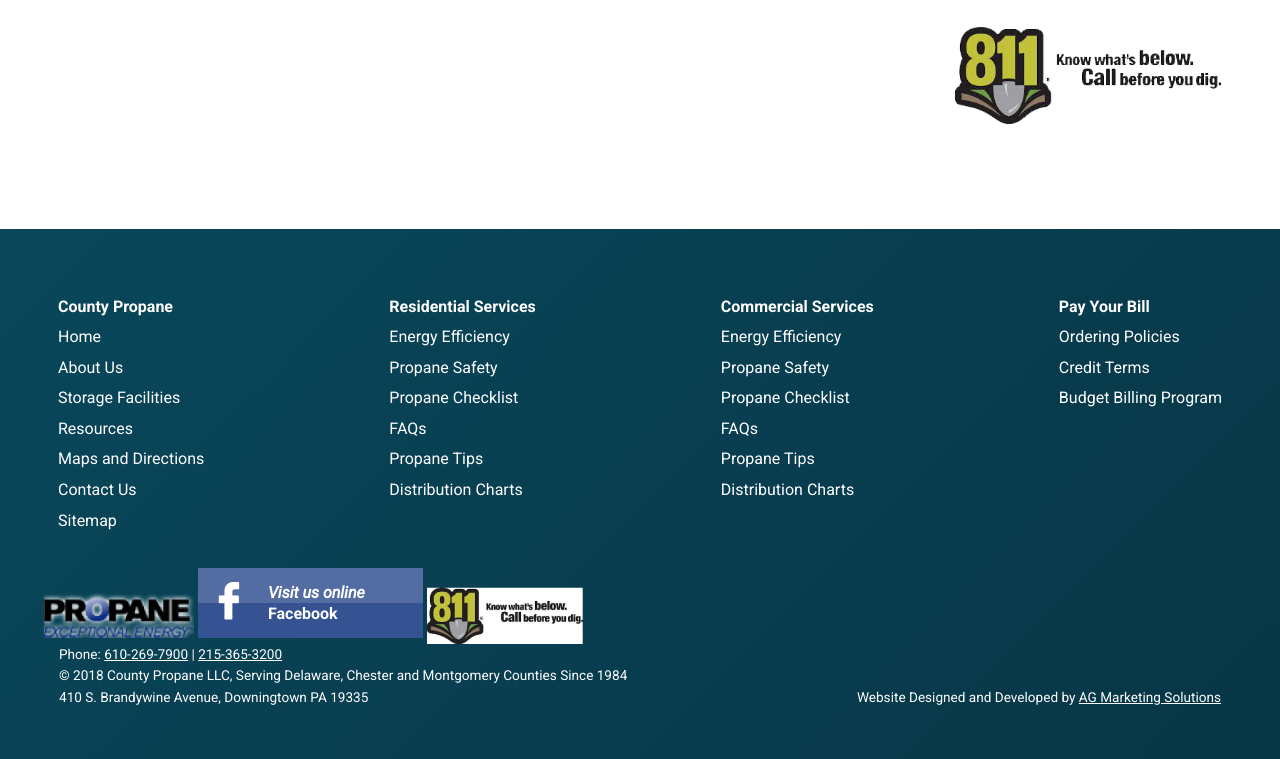
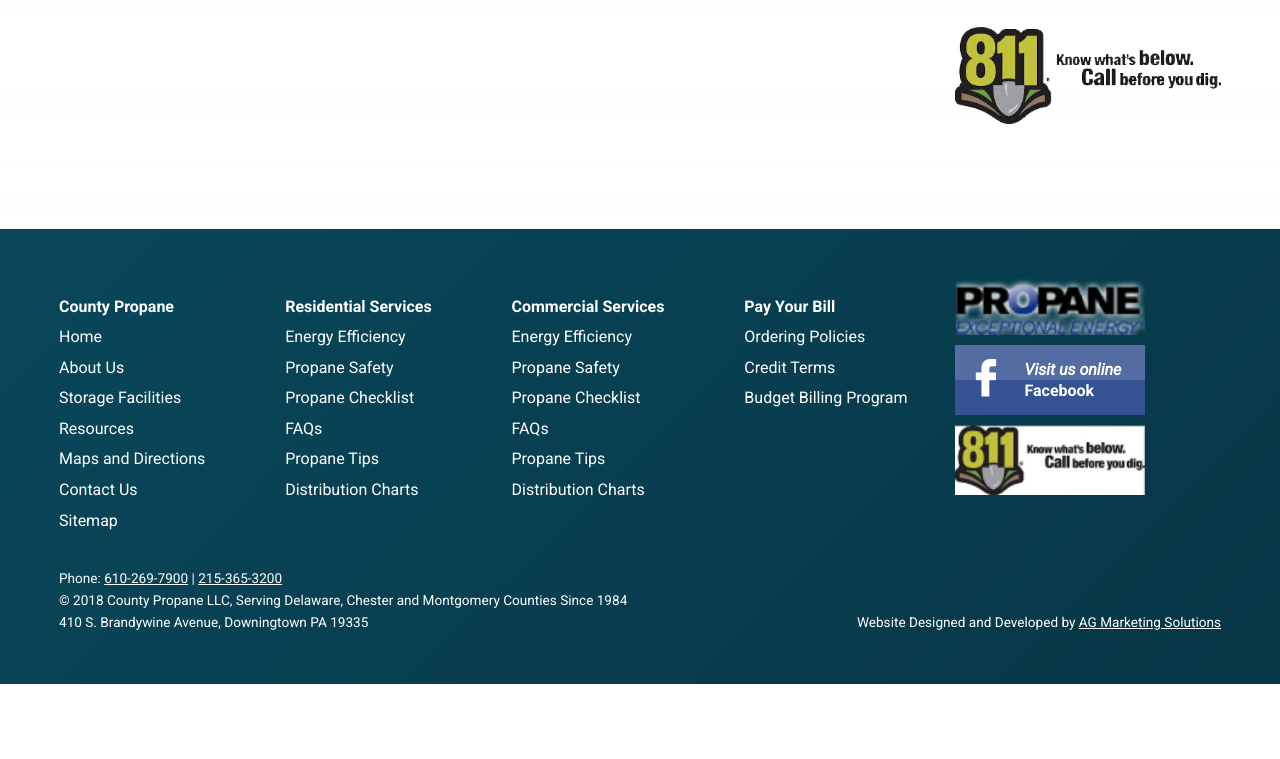
Before and after one commit to katya-allengoel/county-propane-responsive, a website: page app/index.html in a window 1280 px wide. Shown: the part 1425-2184 px from the top of the page. After the commit the page ends 2109 px from the top, so only its background shows below. Drawn offline with nearby package versions, Linux system fonts and the light colour scheme.

Commit message:
finished footer right changes

```diff
--- a/app/assets/styles/4-modules/_footer.css
+++ b/app/assets/styles/4-modules/_footer.css
@@ -10,12 +10,20 @@
 
 			display: flex;
 	    	flex-wrap: wrap;
-	    	justify-content: space-between;
+	    	justify-content: start;
+
+	    		@mixin atLarge {
+	    			justify-content: space-between;
+	    		}
 
 	    		&__box{
 					margin: 15px;
 					text-align: left;
 					width: auto;
+
+					&:first-of-type{
+						margin-left: 0px;
+					}
 
 					&--buttons{
 						width: 100%;
@@ -120,4 +128,28 @@
 	}
 }
 
+&__right{
+	display: none;
+
+	@mixin atMedium {
+		display: flex;
+		flex-wrap: wrap;
+
+		& > img, & > a, & > a.footer__nav__box__image-link > img {
+			width: 100%;
+			height: 100%;
+			max-width: 190px;
+			min-width: 0;
+		}
+
+		& > img, & > a {
+			margin-bottom: 10px;
+		}
+
+
+
+
+	}
 }
+
+}
--- a/app/index.html
+++ b/app/index.html
@@ -292,6 +292,8 @@
 
 	<div class="section section--small footer section--gradient-primary">
 		<div class="container--fluid">
+		<div class="grid">
+			<div class="grid__column grid__column--12  grid__column--8--md grid__column--9--lg">
 					<div class="footer__nav">
 
 						<div class="footer__nav__box">
@@ -340,12 +342,17 @@
 						</div>
 
 					</div>
+				</div>
 
+
+				<div class="grid__column grid__column--12  grid__column--4--md grid__column--3--lg">
 					<div class="footer__right">
-				<span><a href="" class="footer__nav__box__image-link"><img src="assets/images/propane-energy.png" alt=""></a></span>
-				<span><a href="" class="btn btn--blue btn--glare btn--icon-left"><img src="assets/images/facebook-icon.png" alt=""><i>Visit us online</i>Facebook</a></span>
-				<span><img src="assets/images/811-white-back.png" alt=""></span>
+						<a href="" class="footer__nav__box__image-link"><img src="assets/images/propane-energy.png" alt=""></a>
+						<a href="" class="btn btn--blue btn--glare btn--icon-left"><img src="assets/images/facebook-icon.png" alt=""><i>Visit us online</i>Facebook</a>
+						<img src="assets/images/811-white-back.png" alt="">
 					</div>
+				</div>
+			</div> <!--//footer__nav grid-->
 
 
 			<div class="grid footer__copyright">
--- a/app/temp/styles/styles.css
+++ b/app/temp/styles/styles.css
@@ -3492,16 +3492,29 @@
 			display: flex;
 	    	-ms-flex-wrap: wrap;
 	    	    flex-wrap: wrap;
-	    	-webkit-box-pack: justify;
-	    	    -ms-flex-pack: justify;
-	    	        justify-content: space-between
-	}
+	    	-webkit-box-pack: start;
+	    	    -ms-flex-pack: start;
+	    	        justify-content: start
+	}
+
+	    		@media (min-width:992px) {
+
+.footer__nav{
+	    			-webkit-box-pack: justify;
+	    			    -ms-flex-pack: justify;
+	    			        justify-content: space-between
+	}
+    }
 
 	    		.footer__nav__box{
 					margin: 15px;
 					text-align: left;
 					width: auto;
 			}
+
+					.footer__nav__box:first-of-type{
+						margin-left: 0px;
+					}
 
 					.footer__nav__box--buttons{
 						width: 100%;
@@ -3628,6 +3641,32 @@
 .footer__mobile__block span {
 			margin-bottom: 10px;
 		}
+
+.footer__right{
+	display: none;
+}
+
+@media (min-width:768px) {
+
+.footer__right{
+		display: -webkit-box;
+		display: -ms-flexbox;
+		display: flex;
+		-ms-flex-wrap: wrap;
+		    flex-wrap: wrap
+}
+
+		.footer__right > img, .footer__right > a, .footer__right > a.footer__nav__box__image-link > img {
+			width: 100%;
+			height: 100%;
+			max-width: 190px;
+			min-width: 0;
+		}
+
+		.footer__right > img, .footer__right > a {
+			margin-bottom: 10px;
+		}
+    }
 
 .label-hidden {
     height: 0px;
```
Lines whose indentation alone changed are shown as unchanged.
